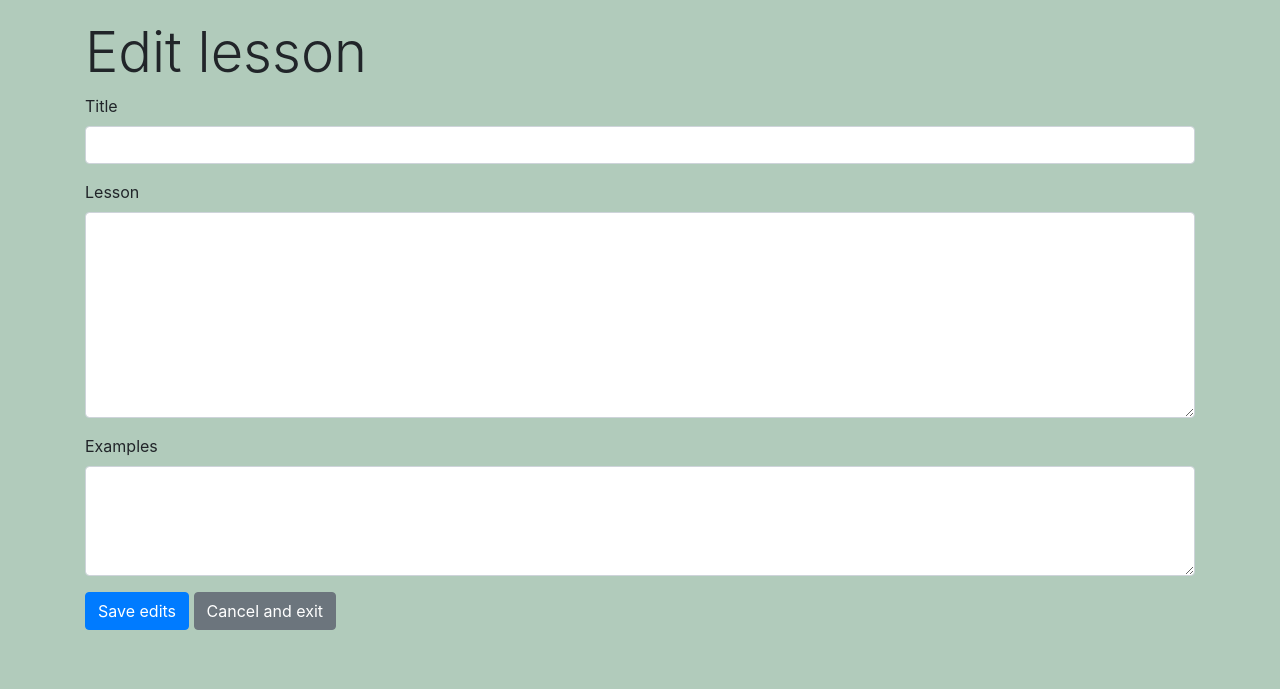
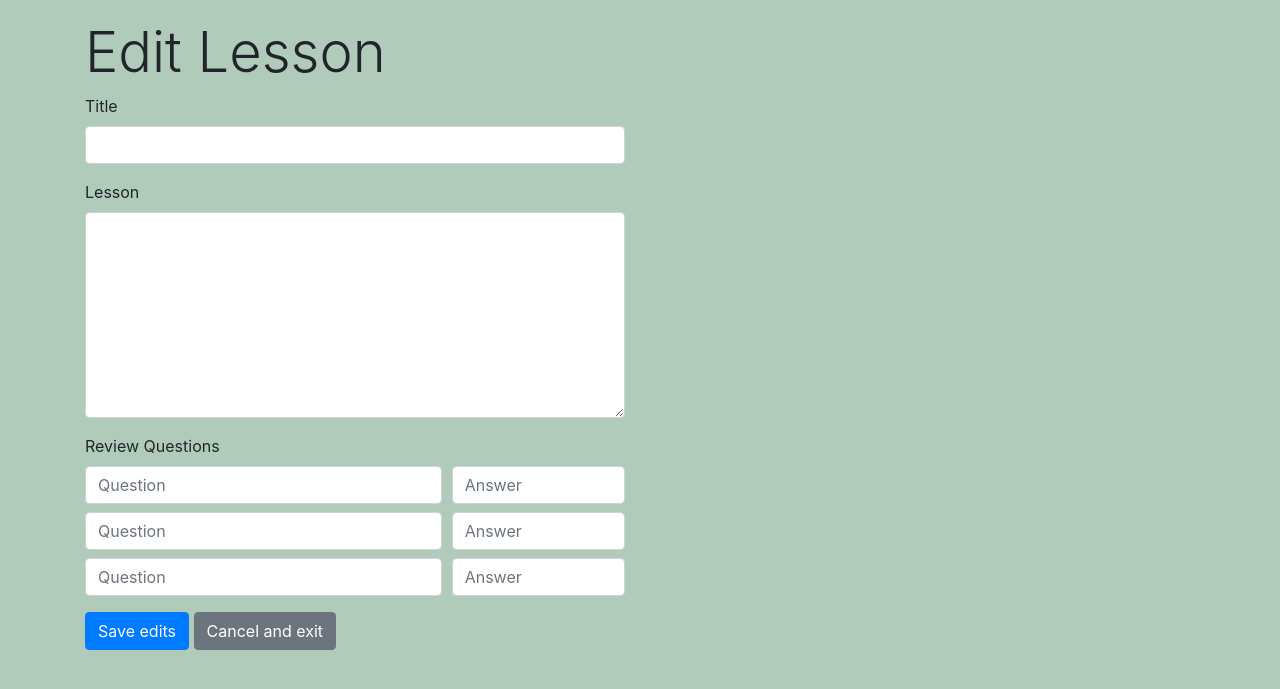
Before and after one commit to dmjz/studious, a Django app: template lessons/templates/edit.html in a window 1280 px wide. Shown: the part 61-750 px from the top of the page. Run offline with Django 3.2, Linux system fonts and the light colour scheme; the template is opened without the code that fills it, so the values that code supplies are empty; some libraries are stand-ins or nearby versions.

Commit message:
Add title to lesson edit preview, add separate question/answer inputs for examples

```diff
--- a/lessons/templates/edit.html
+++ b/lessons/templates/edit.html
@@ -3,9 +3,19 @@
 
 {% block title %}Studious - Edit lesson{% endblock %}
 
+{% block head %}
+<script
+    src="https://cdnjs.cloudflare.com/ajax/libs/showdown/1.9.1/showdown.min.js"
+    crossorigin="anonymous">
+</script>
+{% endblock %}
+
 {% block content %}
-<h1 class="display-4">Edit lesson</h1>
+<h1 class="display-4">Edit Lesson</h1>
 
+<div class="row">
+    <!-- New Lesson form with textarea to write Markdown -->
+    <div class="col-sm-6">
         <form method="POST" action="{% url 'edit' lesson_id=lesson_id %}">
             {% csrf_token %}
             <div class="form-group">
@@ -28,19 +38,89 @@
                     name="fullLessonFormTextarea"
                     >{{ lesson.lesson }}</textarea>
             </div>
-    <div class="form-group">
-        <label for="examplesFormTextarea">Examples</label>
-        <textarea
+
+            <label for="review-group">Review Questions</label>
+            <div id="review-group" class="form-group">
+                <div class="form-row mb-2">
+                    <div class="col-sm-8">
+                        <input
+                            id="question-1"
+                            name="question-1"
+                            type="text"
                             class="form-control"
-            id="examplesFormTextarea"
-            rows="4"
-            name="examplesFormTextarea"
-        >{{ lesson.examples }}</textarea>
+                            placeholder="Question"
+                        >
                     </div>
+                    <div class="col-sm-4">
+                        <input
+                            id="answer-1"
+                            name="answer-1"
+                            type="text"
+                            class="form-control"
+                            placeholder="Answer"
+                        >
+                    </div>
+                </div>
+                <div class="form-row mb-2">
+                    <div class="col-sm-8">
+                        <input
+                            id="question-2"
+                            name="question-2"
+                            type="text"
+                            class="form-control"
+                            placeholder="Question"
+                        >
+                    </div>
+                    <div class="col-sm-4">
+                        <input
+                            id="answer-2"
+                            name="answer-2"
+                            type="text"
+                            class="form-control"
+                            placeholder="Answer"
+                        >
+                    </div>
+                </div>
+                <div class="form-row mb-2">
+                    <div class="col-sm-8">
+                        <input
+                            id="question-3"
+                            name="question-3"
+                            type="text"
+                            class="form-control"
+                            placeholder="Question"
+                        >
+                    </div>
+                    <div class="col-sm-4">
+                        <input
+                            id="answer-3"
+                            name="answer-3"
+                            type="text"
+                            class="form-control"
+                            placeholder="Answer"
+                        >
+                    </div>
+                </div>
+            </div>
+
+            <!-- Edit-related buttons -->
             <button type="submit" class="btn btn-primary">Save edits</button>
             <button
                 class="btn btn-secondary"
                 onclick="window.history.back()"
             >Cancel and exit</button>
         </form>
+    </div>
+
+    <div class="col-sm-6">
+        <!-- Containers to for text, HTML parsed from edit form -->
+        <h4 name="title-target" class="display-4"></h4>
+        <div id="preview-target" class="container-fluid color-2">
+        </div>
+    </div>
+</div>
 {% endblock %}
+
+{% block endbody %}
+<script src="{% static 'lib/edit_lesson.js' %}"></script>
+{% endblock %}
--- a/lessons/templates/new.html
+++ b/lessons/templates/new.html
@@ -59,5 +59,5 @@
 {% endblock %}
 
 {% block endbody %}
-<script src="{% static 'lib/new.js' %}"></script>
+<script src="{% static 'lib/edit_lesson.js' %}"></script>
 {% endblock %}
```
Also changed, not shown: lessons/views.py (+18 -3 lines), static/lib/edit_lesson.js (added, +32 -0 lines), static/lib/new.js (deleted, +0 -15 lines). Lines whose indentation alone changed are shown as unchanged.
